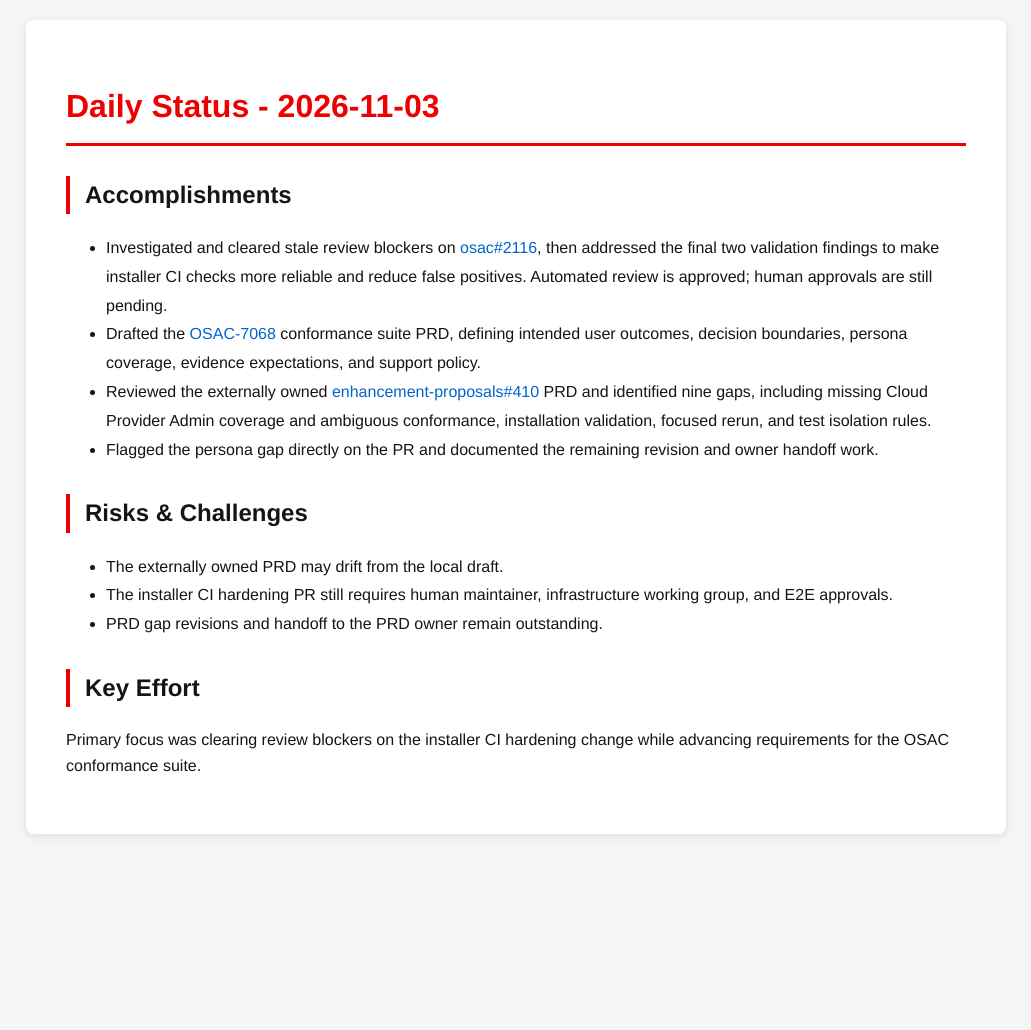
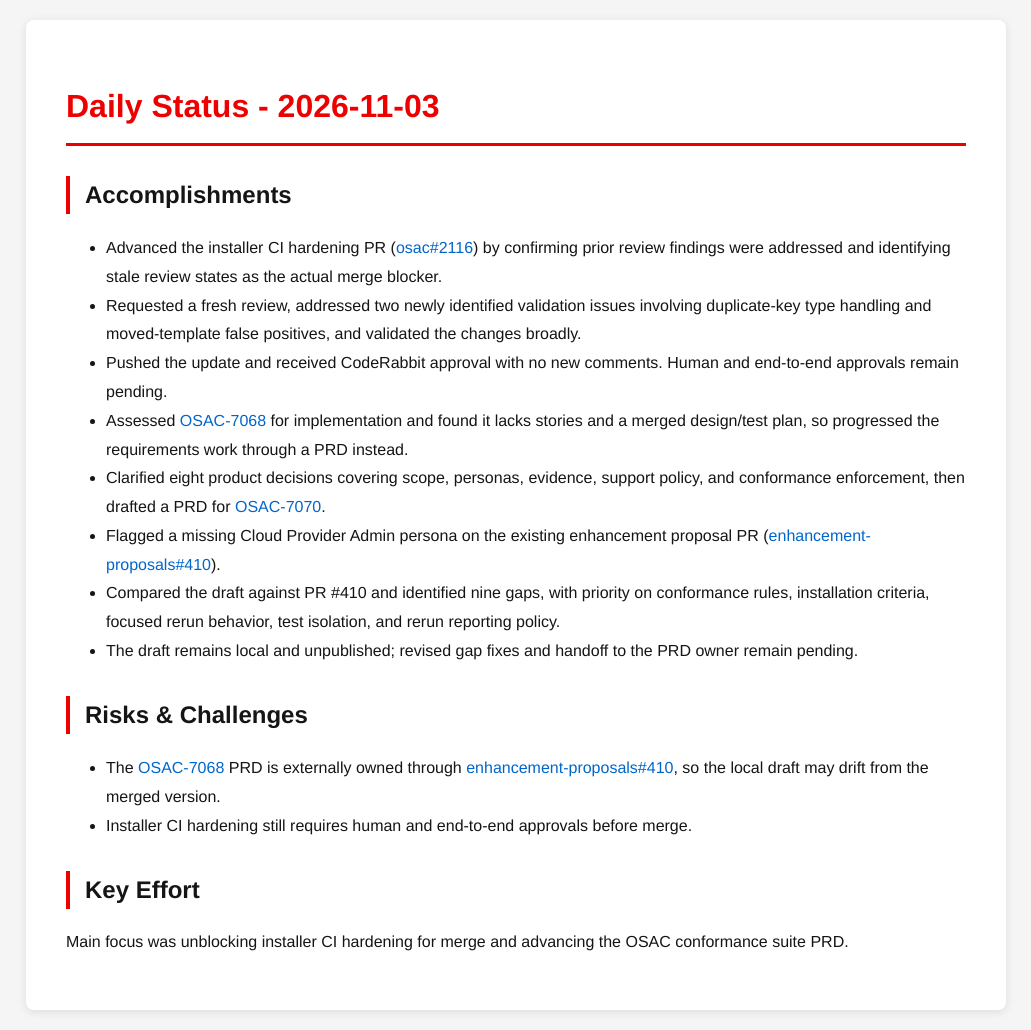
Before and after one commit to tzvatot/daily-status, a Jekyll site: the page built from 2026-11-03.md, in a window 1280 px wide. Shown: the whole page, without its empty margins (124-1155 px from the left). Built offline with Jekyll 4.4.1, drawn with Linux system fonts in a browser that asks for light colours; before the commit the page ends 900 px from its top, so only the background shows below that.

Commit message:
Daily status update - 2026-11-03

```diff
--- a/2026-11-03.md
+++ b/2026-11-03.md
@@ -7,15 +7,18 @@ date: 2026-11-03
 # Daily Status - 2026-11-03
 
 ## Accomplishments
-- Investigated and cleared stale review blockers on [osac#2116](https://github.com/osac-project/osac/pull/2116), then addressed the final two validation findings to make installer CI checks more reliable and reduce false positives. Automated review is approved; human approvals are still pending.
-- Drafted the [OSAC-7068](https://redhat.atlassian.net/browse/OSAC-7068) conformance suite PRD, defining intended user outcomes, decision boundaries, persona coverage, evidence expectations, and support policy.
-- Reviewed the externally owned [enhancement-proposals#410](https://github.com/osac-project/enhancement-proposals/pull/410) PRD and identified nine gaps, including missing Cloud Provider Admin coverage and ambiguous conformance, installation validation, focused rerun, and test isolation rules.
-- Flagged the persona gap directly on the PR and documented the remaining revision and owner handoff work.
+- Advanced the installer CI hardening PR ([osac#2116](https://github.com/osac-project/osac/pull/2116)) by confirming prior review findings were addressed and identifying stale review states as the actual merge blocker.
+- Requested a fresh review, addressed two newly identified validation issues involving duplicate-key type handling and moved-template false positives, and validated the changes broadly.
+- Pushed the update and received CodeRabbit approval with no new comments. Human and end-to-end approvals remain pending.
+- Assessed [OSAC-7068](https://redhat.atlassian.net/browse/OSAC-7068) for implementation and found it lacks stories and a merged design/test plan, so progressed the requirements work through a PRD instead.
+- Clarified eight product decisions covering scope, personas, evidence, support policy, and conformance enforcement, then drafted a PRD for [OSAC-7070](https://redhat.atlassian.net/browse/OSAC-7070).
+- Flagged a missing Cloud Provider Admin persona on the existing enhancement proposal PR ([enhancement-proposals#410](https://github.com/osac-project/enhancement-proposals/pull/410)).
+- Compared the draft against PR #410 and identified nine gaps, with priority on conformance rules, installation criteria, focused rerun behavior, test isolation, and rerun reporting policy.
+- The draft remains local and unpublished; revised gap fixes and handoff to the PRD owner remain pending.
 
 ## Risks & Challenges
-- The externally owned PRD may drift from the local draft.
-- The installer CI hardening PR still requires human maintainer, infrastructure working group, and E2E approvals.
-- PRD gap revisions and handoff to the PRD owner remain outstanding.
+- The [OSAC-7068](https://redhat.atlassian.net/browse/OSAC-7068) PRD is externally owned through [enhancement-proposals#410](https://github.com/osac-project/enhancement-proposals/pull/410), so the local draft may drift from the merged version.
+- Installer CI hardening still requires human and end-to-end approvals before merge.
 
 ## Key Effort
-Primary focus was clearing review blockers on the installer CI hardening change while advancing requirements for the OSAC conformance suite.
+Main focus was unblocking installer CI hardening for merge and advancing the OSAC conformance suite PRD.
```
